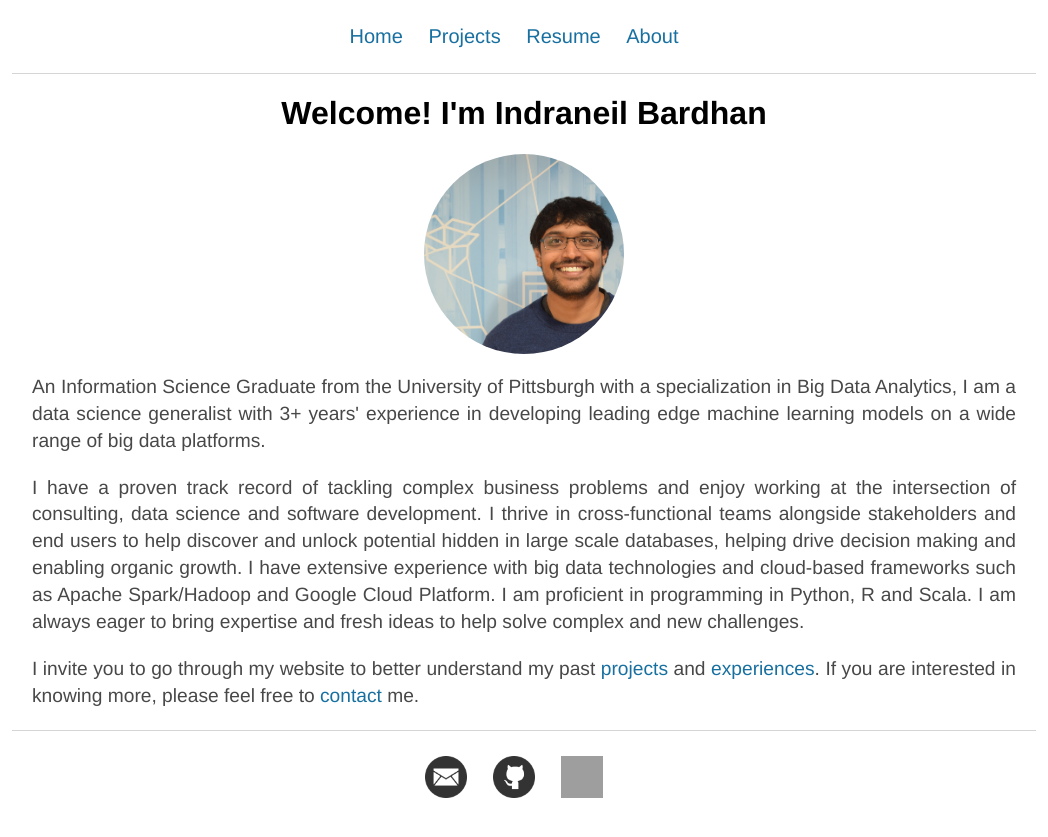
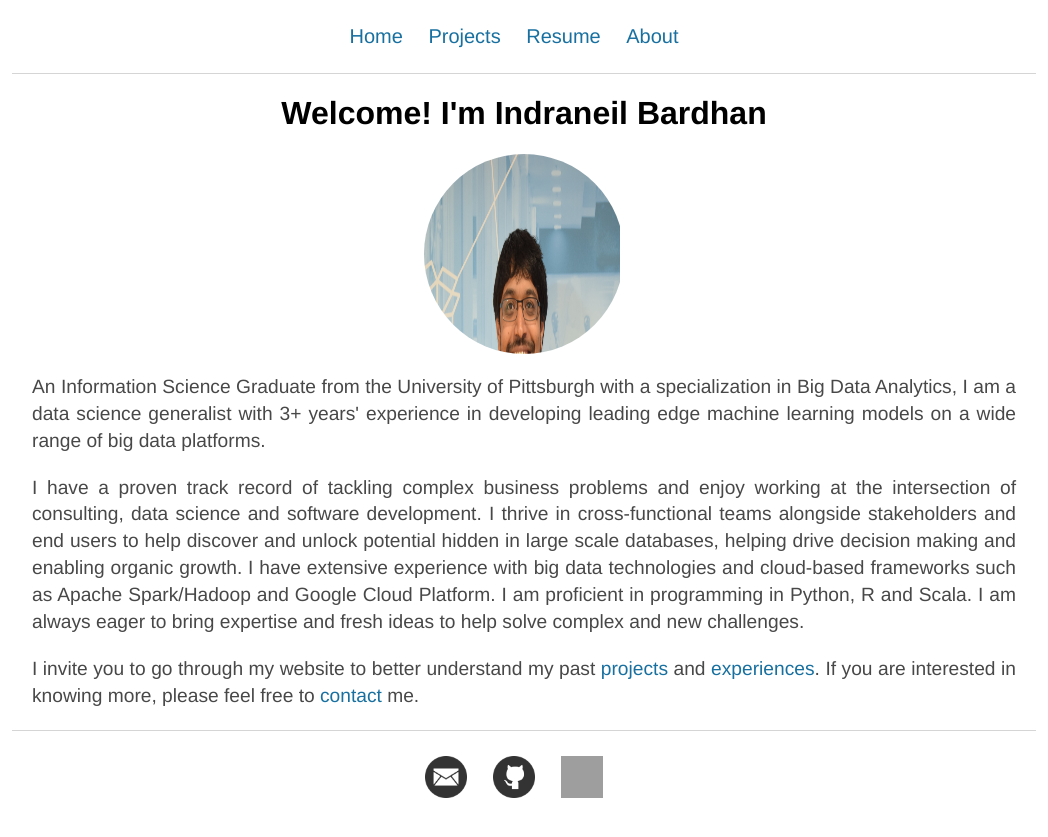
Before and after one commit to NeilBardhan/neilbardhan.github.io, a Jekyll site: the page built from index.html, in a window 1280 px wide. Shown: the top 837 px of the page, without its empty margins (116-1164 px from the left). Built offline with Jekyll 4.4.1, drawn with Linux system fonts in a browser that asks for light colours; grey boxes are pictures that could not be loaded.

Commit message:
Update index.html

```diff
--- a/index.html
+++ b/index.html
@@ -6,7 +6,8 @@
 <center>
 	<h1>Welcome! I'm Indraneil Bardhan</h1>
 <div class="image-cropper">
-	<img src = "/images/DSC_0007-min.jpg" alt = "image" class="rounded">
+	<img id="main" src="/images/DSC_0007-min.jpg" alt="Photo" style="float:left;width:196px;height:350px;margin-right: 30px;margin-bottom: 30px;">
+<!-- 	<img src = "/images/DSC_0007-min.jpg" alt = "image" class="rounded"> -->
 </div>
 </center>
 	<p class="blurb">
```
